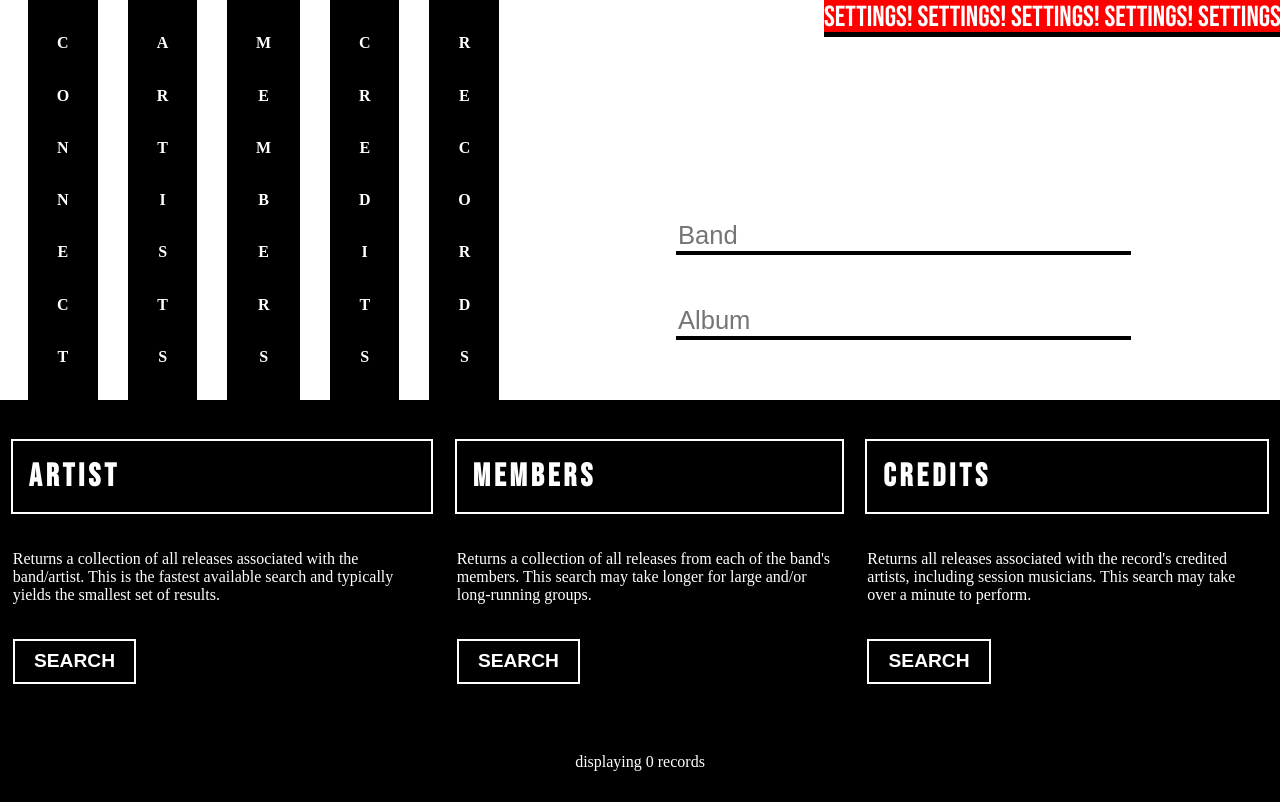
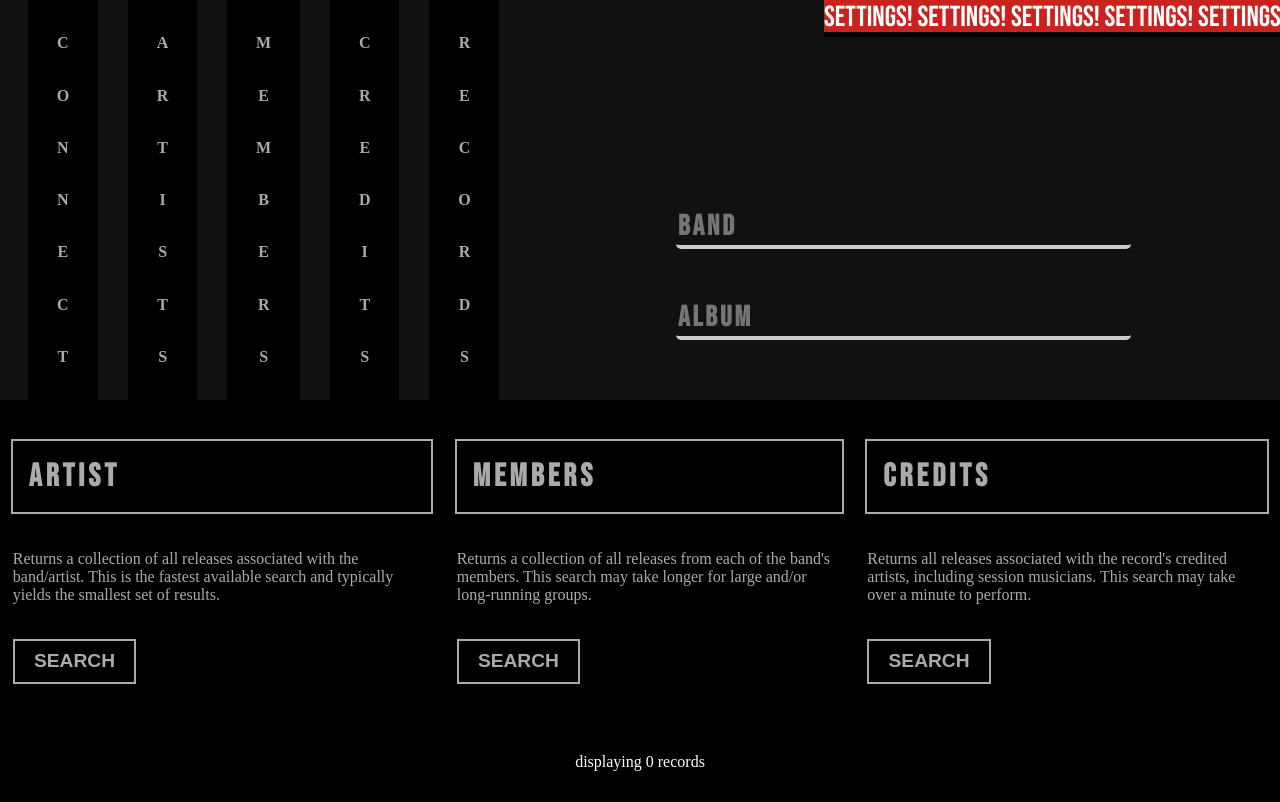
Before and after one commit to EricLusk-Jopson/vinylPeriphery, a React (Create React App) app in the folder frontend/: page / in a window 1280 px wide. Built offline with nearby package versions, Linux system fonts and the light colour scheme; a web font is replaced by a local one.

Commit message:
more styling

```diff
--- a/frontend/src/App.js
+++ b/frontend/src/App.js
@@ -796,7 +796,7 @@ function App() {
         <div
           className="upper-search"
           style={{
-            backgroundColor: "white",
+            backgroundColor: "#111",
             position: "relative",
             height: "50vh",
             display: "flex",
--- a/frontend/src/components/ResultCard.jsx
+++ b/frontend/src/components/ResultCard.jsx
@@ -23,10 +23,11 @@ export const ResultCard = ({
 
   return (
     <StyledResultCard>
-      <StyledHeader onClick={toggleCard}>
+      <StyledHeader onClick={toggleCard} isOpen={isOpen}>
         <h4>{title}</h4>
+        <br />
+        <h4>{`${ratio}%`}</h4>
         <Icon>{isOpen ? <FaCaretUp /> : <FaCaretDown />}</Icon>
-        <h4>{`${ratio}%`}</h4>
         <h5>{`By: ${formattedArtist(artist)}`}</h5>
       </StyledHeader>
       {isOpen && (
--- a/frontend/src/components/Results.jsx
+++ b/frontend/src/components/Results.jsx
@@ -1,6 +1,5 @@
-import React, { useState } from "react";
+import React, { useState, useEffect } from "react";
 import { ResultCard } from "./ResultCard";
-import { useEffect } from "react";
 
 const Results = ({
   data,
@@ -11,6 +10,7 @@ const Results = ({
   active,
 }) => {
   const [openCards, setOpenCards] = useState([]);
+  const [isMobileView, setIsMobileView] = useState(window.innerWidth < 500);
 
   const toggleCard = (index) => {
     setOpenCards((prevOpenCards) => {
@@ -24,6 +24,20 @@ const Results = ({
   useEffect(() => {
     setOpenCards([]);
   }, [active]);
+
+  useEffect(() => {
+    const handleResize = () => {
+      setIsMobileView(window.innerWidth < 500);
+    };
+
+    // Listen for window resize events
+    window.addEventListener("resize", handleResize);
+
+    // Cleanup the event listener on component unmount
+    return () => {
+      window.removeEventListener("resize", handleResize);
+    };
+  }, []);
 
   return (
     <div
@@ -39,7 +53,7 @@ const Results = ({
     >
       <div
         style={{
-          width: "70%",
+          width: isMobileView ? "95vw" : "70%", // Adjusted width based on isMobileView
           display: "flex",
           flexDirection: "column",
           alignItems: "center",
--- a/frontend/src/components/styles/Input.js
+++ b/frontend/src/components/styles/Input.js
@@ -2,10 +2,16 @@ import styled from "styled-components";
 
 export const StyledInput = styled.input`
   border: none;
-  border-bottom: 4px solid black;
+  border-bottom: 4px solid #ccc;
+  border-radius: 5px;
   width: 60%;
   margin-top: 50px;
   outline: none;
-  font-size: 1.6em;
+  font-size: 1.8em;
+  font-weight: 700;
+  color: #ccc; /* Correct property is 'color', not 'font-color' */
   z-index: 2;
+  background-color: inherit;
+  font-family: "Bebas Neue";
+  letter-spacing: 3px;
 `;
--- a/frontend/src/components/styles/LoadingBar.styled.js
+++ b/frontend/src/components/styles/LoadingBar.styled.js
@@ -9,7 +9,7 @@ export const StyledLoadingBarWrapper = styled.div`
 
 export const StyledLoadingBar = styled.div`
   background-color: black;
-  color: white;
+  color: #aaa;
   font-weight: bolder;
   flex-grow: 1;
   margin: 0 3%;
@@ -25,15 +25,15 @@ export const StyledLoadingBar = styled.div`
 
 const colorChange = keyframes`
 0% {
-    color: white;
+    color: #aaa;
   }
 
 50% {
-    color: red;
+    color: #CA231F
   }
 
 100% {
-    color: white;
+    color: #aaa;
   }
 `;
 
@@ -45,5 +45,5 @@ export const StyledLetter = styled.p`
   margin: 0;
   ${(props) => props.isLoading && anim}
 
-  ${(props) => props.isComplete && "color: red;"}
+  ${(props) => props.isComplete && "color: #CA231F"}
 `;
--- a/frontend/src/components/styles/ResultCard.styled.js
+++ b/frontend/src/components/styles/ResultCard.styled.js
@@ -5,38 +5,51 @@ export const Results = styled.div`
   flex-direction: column;
   align-items: center;
   justify-content: flex-start;
-  width: 70%;
+  width: 90%; /* Full width on mobile */
 `;
 
 export const StyledLoadButton = styled.button`
   border: none;
   background-color: unset;
   color: white;
-  fontsize: 1em;
+  font-size: 1em; /* Correct property name */
   padding: 0;
   margin: 0px 20px;
   ${(props) => props.disabled && "color: gray;"}
 `;
 
 export const StyledResultCard = styled.div`
-  width: 100%;
+  width: 90%;
   margin: 10px 0px;
   color: white;
   border-bottom: 1px solid white;
+  word-wrap: break-word;
 `;
 
 export const StyledHeader = styled.div`
   display: grid;
-  grid-template-columns: 90% 5% 5%;
-  grid-template-rows: 2rem 1.6rem;
+  grid-template-columns: 60% 20% 20% 10%;
+  grid-template-rows: auto auto; /* Use 'auto' for responsive height */
   align-items: center;
   padding: 0px 20px;
+  ${(props) =>
+    props.isOpen &&
+    `color: #CA231F;
+  background: radial-gradient(#070000, #000000);`}
+  transition: color 0.5s;
+  transition: background 0.3s color 0.5s;
+
+  &:hover {
+    background: radial-gradient(#070000, #000000);
+  }
 `;
 
 export const H1 = styled.h1`
   display: inline;
   overflow: hidden;
   max-width: 80%;
+  white-space: nowrap; /* Prevent text from wrapping */
+  text-overflow: ellipsis; /* Use ellipsis for overflowed text */
 `;
 
 export const Icon = styled.span`
--- a/frontend/src/components/styles/SearchCard.styled.js
+++ b/frontend/src/components/styles/SearchCard.styled.js
@@ -7,8 +7,8 @@ export const StyledContent = styled.div`
   background-size: 200% 200%;
   background-image: linear-gradient(
     to top right,
-    red 50%,
-    ${(props) => (props.disabled ? "gray" : "white")} 50%
+    #ca231f 50%,
+    ${(props) => (props.disabled ? "gray" : "#aaa")} 50%
   );
   background-repeat: no-repeat;
   background-position: ${(props) => (props.active ? "0 100%" : "100% 0")};
@@ -17,7 +17,7 @@ export const StyledContent = styled.div`
   -webkit-background-clip: text;
   -webkit-text-fill-color: transparent;
 
-  color: ${(props) => (props.disabled ? "gray" : "white")};
+  color: ${(props) => (props.disabled ? "gray" : "#aaa")};
 
   h1.blocky-title {
     font-size: 2em; /* Adjust the size as needed */
@@ -25,7 +25,7 @@ export const StyledContent = styled.div`
     text-transform: uppercase;
     display: inline-block;
     letter-spacing: 4px; /* Adjust the spacing as needed */
-    outline: 2px solid white; /* Adjust the outline properties as needed */
+    outline: 2px solid #aaa; /* Adjust the outline properties as needed */
     padding: 0.5em; /* Adjust the padding as needed */
 
     &.bebas-neue {
@@ -41,15 +41,15 @@ export const StlyedSearchButton = styled.button`
   font-weight: bold;
   text-transform: uppercase;
   border: 2px solid
-    ${(props) => (props.active ? "red" : props.disabled ? "gray" : "white")};
+    ${(props) => (props.active ? "#CA231F" : props.disabled ? "gray" : "#aaa")};
   background-color: black;
   color: ${(props) =>
-    props.active ? "red" : props.disabled ? "gray" : "white"};
+    props.active ? "#CA231F" : props.disabled ? "gray" : "#aaa"};
   cursor: ${(props) => (props.disabled ? "not-allowed" : "pointer")};
   transition: background-color 0.3s, border-color 0.3s, color 0.3s;
 
   :hover {
-    color: ${(props) => (props.disabled ? "gray" : "red")};
-    border-color: ${(props) => (props.disabled ? "gray" : "red")};
+    color: ${(props) => (props.disabled ? "gray" : "#CA231F")};
+    border-color: ${(props) => (props.disabled ? "gray" : "#CA231F")};
   }
 `;
--- a/frontend/src/components/styles/Settings.styled.js
+++ b/frontend/src/components/styles/Settings.styled.js
@@ -6,7 +6,7 @@ export const ButtonWrapper = styled.div`
   right: 0;
   padding: 0;
   z-index: 11;
-  color: white;
+  color: #fff;
   height: 30vh;
   width: 10%;
 `;
@@ -28,16 +28,16 @@ export const StyledButton = styled.div`
 export const StyledSelect = styled.select`
   border: 2px solid black;
   border-radius: 2px;
-  background-color: red;
+  background-color: #ca231f;
   color: black;
 `;
 
 export const StyledOption = styled.option`
-  background-color: red;
+  background-color: #ca231f;
   color: black;
 
   :hover {
-    background-color: white;
+    background-color: #fff;
     color: black;
   }
 `;
@@ -47,7 +47,7 @@ export const StyledSettings = styled.div`
   min-width: 250px;
   width: 25vw;
   height: 80vh;
-  background-color: red;
+  background-color: #ca231f;
   top: -35vh;
   right: 10%;
   transform-origin: 100% calc(43.75% + max(25px, 2.5vw));
--- a/frontend/src/helpers/asyncCalls.js
+++ b/frontend/src/helpers/asyncCalls.js
@@ -11,8 +11,8 @@ export const createArtistRecord = (name, id, pages, releases, roles) => {
 };
 
 export const getSearchResult = async (band, album) => {
-  // const searchResult = await axios.get("http://localhost:5000/api/search", {
-  const searchResult = await axios.get("api/search", {
+  const searchResult = await axios.get("http://localhost:5000/api/search", {
+    // const searchResult = await axios.get("api/search", {
     params: { band: band, album: album },
   });
   return searchResult.data;
--- a/frontend/src/index.css
+++ b/frontend/src/index.css
@@ -7,7 +7,7 @@
 /* Works on Firefox */
 * {
   scrollbar-width: none;
-  scrollbar-color: black red;
+  scrollbar-color: black #ca231f;
 }
 
 /* Works on Chrome, Edge, and Safari */
@@ -25,7 +25,7 @@
 *::-webkit-scrollbar-thumb {
   background-color: white;
   border-radius: 0px;
-  border: 1px solid red;
+  border: 1px solid #ca231f;
 }
 
 body {
```
